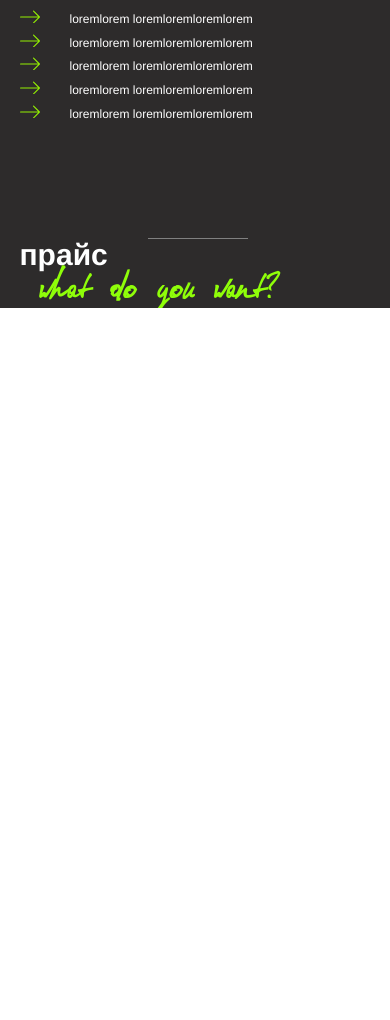
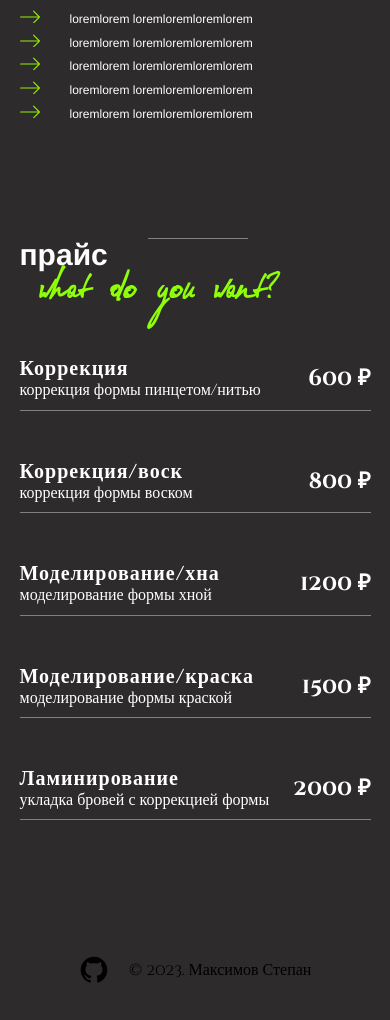
Before and after one commit to neydyxd/brow-master-landing, a React app: page / in a window 390 px wide. Shown: the part 1557-2577 px from the top of the page. Before the commit the page ends 1865 px from the top, so only its background shows below. Built offline with nearby package versions, Linux system fonts and the light colour scheme; a web font is replaced by a local one.

Commit message:
Последний правки верстки( лендинг готов )

```diff
--- a/src/Components/App/App.js
+++ b/src/Components/App/App.js
@@ -1,4 +1,5 @@
 import About from "../About/About";
+import Footer from "../Footer/Footer";
 import Header from "../Header/Header";
 import Price from "../Price/Price";
 import Slider from "../Slider/Slider";
@@ -12,6 +13,7 @@ function App() {
         <About />
         <Slider />
         <Price />
+        <Footer />
       </div>
     </div>
   );
--- /dev/null
+++ b/src/Components/Footer/Footer.css
@@ -0,0 +1,25 @@
+.footer{
+    margin-top: 100px;
+    height: 100px;
+    display: flex;
+    align-items: center;
+    justify-content: center;
+}
+
+.footer__git{
+    background-image: url("../../images/github.svg");
+    background-position: center;
+    background-size: cover;
+    width: 30px;
+    height: 30px;
+    margin-right: 20px;
+}
+
+.footer__git:hover{
+    cursor: pointer;
+    opacity: 0.6;
+}
+
+.footer__copyright{
+    font-family: Cinzel;
+}
--- /dev/null
+++ b/src/Components/Footer/Footer.js
@@ -0,0 +1,11 @@
+import git from '../../images/github.svg'
+function Footer() {
+    return(
+        <footer className="footer">
+            <a className="footer__git" href='https://github.com/neydyxd' target='_blank'></a>
+            <p className="footer__copyright">&#169; 2023. Максимов Степан</p>
+        </footer>
+    );
+}
+
+export default Footer;
--- a/src/Components/Navigation/Navigation.css
+++ b/src/Components/Navigation/Navigation.css
@@ -111,4 +111,51 @@
     .navigation__icon:hover{
         opacity: 0.6;
     }
-}
+
+    .navigation__text-box{
+      width: 280px;
+      margin: 0 auto;
+      color: white;
+
+    }
+
+    .navigation__text-element{
+      font-family: Cinzel;
+      letter-spacing: 3px;
+      text-align: center;
+      font-weight: 400;
+      font-size: 20px;
+      background: linear-gradient(
+            to right,
+            #8ffe09 20%,
+            white 30%,
+            white 70%,
+            #8ffe09 80%
+        );
+        -webkit-background-clip: text;
+        background-clip: text;
+        -webkit-text-fill-color: transparent;
+        text-fill-color: transparent;
+        background-size: 500% auto;
+        animation: textShine 5s ease-in-out infinite alternate;
+    }
+
+    .navigation__text-element:first-of-type{
+      text-align-last: left;
+    }
+
+    .navigation__text-element:nth-child(2){
+      text-align-last: left;
+      margin-left: 40px;
+      color: #8FFE09;
+    }
+    .navigation__text-element:nth-child(3){
+      text-align-last: center;
+      margin-left: 40px;
+    }
+
+    .navigation__text-element:last-of-type{
+      text-align-last: right;
+      color: #8FFE09;
+    }
+  }
--- a/src/Components/Navigation/Navigation.js
+++ b/src/Components/Navigation/Navigation.js
@@ -21,6 +21,12 @@ function Navigation({ handleClose }) {
                         </a>
                     </div>
                     <a href="tel: +79960008292" className="navigation__phone">+7-996-000-82-92</a>
+                    <div className='navigation__text-box'>
+                        <h4 className='navigation__text-element'>НЕ</h4>
+                        <h4 className='navigation__text-element'>БОЙСЯ</h4>
+                        <h4 className='navigation__text-element'>СТАНОВИТЬСЯ</h4>
+                        <h4 className='navigation__text-element'>ЛУЧШЕ</h4>
+                    </div>
                 </nav>
             </div>
         </div>
--- a/src/Components/Price/Price.css
+++ b/src/Components/Price/Price.css
@@ -30,6 +30,40 @@
     margin-left: 35px;
 }
 
+.price__service{
+    margin-top: 50px;
+    display: flex;
+    justify-content: space-between;
+    align-items: center;
+    max-width: 80%;
+    border-bottom: 1px solid #808080;
+    padding-bottom: 10px;
+
+}
+
+.price__service-title{
+    font-family: Cinzel;
+    color: white;
+    font-size: 30px;
+    letter-spacing: 2px;
+    margin: 0;
+}
+
+.price__service-subtitle{
+    margin: 0;
+    font-family: Cinzel;
+    color: white;
+    font-size: 20px;
+}
+
+.price__service-money{
+    margin: 0;
+    font-family: Cinzel;
+    color: white;
+    font-size: 35px;
+    font-weight: 700;
+}
+
 @media screen and (min-width: 320px) and (max-width: 767px) {
     .price__title{
         font-size: 30px;
@@ -44,4 +78,21 @@
     .price__label{
         width: 100px;
     }
+
+    .price__service{
+        max-width: 100%;
+    }
+
+    .price__service-title{
+        font-size: 20px;
+        letter-spacing: 1px;
+    }
+
+    .price__service-subtitle{
+        font-size: 16px;
+    }
+
+    .price__service-money{
+        font-size: 22px;
+    }
 }
--- a/src/Components/Price/Price.js
+++ b/src/Components/Price/Price.js
@@ -6,6 +6,43 @@ function Price() {
                 <label className='price__label'></label>
             </div>
             <h3 className='price__subtitle'>what do you want?</h3>
+            <div className="price__box">
+                <div className="price__service">
+                    <div className="price__service-box">
+                        <h3 className="price__service-title">Коррекция</h3>
+                        <p className="price__service-subtitle">коррекция формы пинцетом/нитью</p>
+                    </div>
+                    <h3 className="price__service-money">600 &#8381;</h3>
+                </div>
+                <div className="price__service">
+                    <div className="price__service-box">
+                        <h3 className="price__service-title">Коррекция/воск</h3>
+                        <p className="price__service-subtitle">коррекция формы воском</p>
+                    </div>
+                    <h3 className="price__service-money">800 &#8381;</h3>
+                </div>
+                <div className="price__service">
+                    <div className="price__service-box">
+                        <h3 className="price__service-title">Моделирование/хна</h3>
+                        <p className="price__service-subtitle">моделирование формы хной</p>
+                    </div>
+                    <h3 className="price__service-money">1200 &#8381;</h3>
+                </div>
+                <div className="price__service">
+                    <div className="price__service-box">
+                        <h3 className="price__service-title">Моделирование/краска</h3>
+                        <p className="price__service-subtitle">моделирование формы краской</p>
+                    </div>
+                    <h3 className="price__service-money">1500 &#8381;</h3>
+                </div>
+                <div className="price__service">
+                    <div className="price__service-box">
+                        <h3 className="price__service-title">Ламинирование</h3>
+                        <p className="price__service-subtitle">укладка бровей с коррекцией формы</p>
+                    </div>
+                    <h3 className="price__service-money">2000 &#8381;</h3>
+                </div>
+            </div>
         </section>
     );
 }
--- a/src/index.css
+++ b/src/index.css
@@ -7,3 +7,4 @@
 @import url(./Components/Slider/Slider.css);
 @import url(./Components/Carousel/Carousel.css);
 @import url(./Components/Price/Price.css);
+@import url(./Components/Footer/Footer.css);
```
Also changed, not shown: src/images/github.svg (added).
